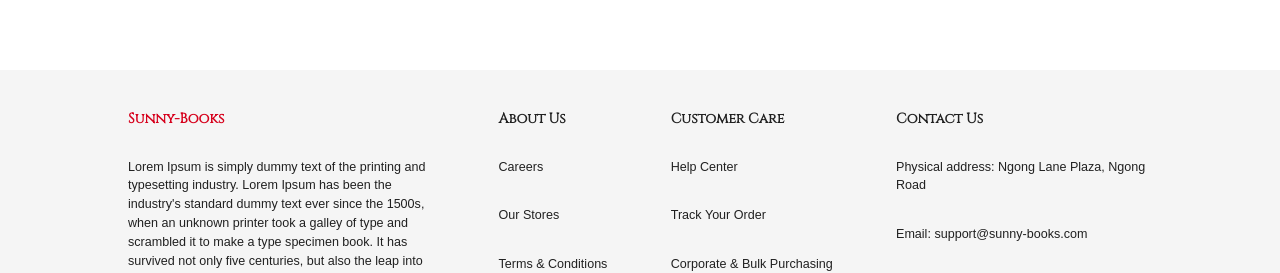
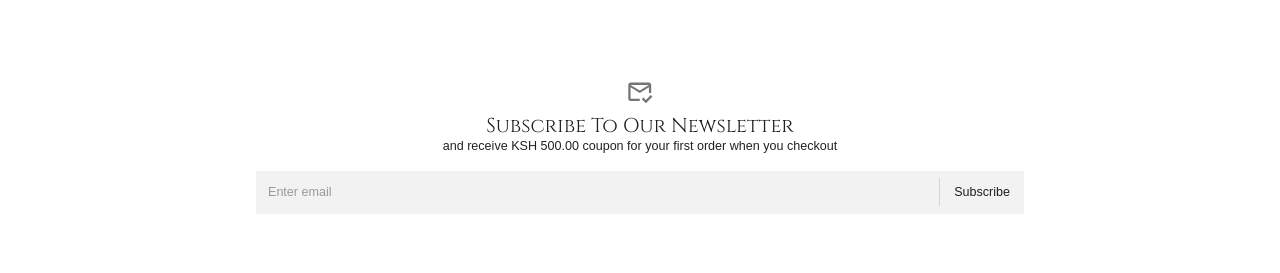
Before and after one commit to ogada-otieno/Sunny-Books, a React (Create React App) app in the folder client/: page / in a window 1280 px wide. Shown: the part 611-884 px from the top of the page. Built offline with nearby package versions, Linux system fonts and the light colour scheme; no server answers; a web font is replaced by a local one.

Commit message:
added footer and subscribe section

```diff
--- a/client/src/pages/global/CartMenu.js
+++ b/client/src/pages/global/CartMenu.js
@@ -26,7 +26,7 @@ const CartMenu = () => {
   const isCartOpen = useSelector((state) => state.cart.isCartOpen);
 
   const totalPrice = cart.reduce((total, book) => {
-    return total + book.count * book.price;
+    return parseInt(total) + parseInt(book.count) * parseInt(book.price);
   }, 0);
 
   return (
@@ -74,9 +74,7 @@ const CartMenu = () => {
                   </Box>
                   <Box flex="1 1 60%">
                     <FlexBox mb="5px">
-                      <Typography fontWeight="bold">
-                        {book.title}
-                      </Typography>
+                      <Typography fontWeight="bold">{book.title}</Typography>
                       <IconButton
                         onClick={() =>
                           dispatch(removeFromCart({ id: book.id }))
@@ -108,9 +106,7 @@ const CartMenu = () => {
                           <AddIcon />
                         </IconButton>
                       </Box>
-                      <Typography fontWeight="bold">
-                        ${book.price}
-                      </Typography>
+                      <Typography fontWeight="bold">${book.price}</Typography>
                     </FlexBox>
                   </Box>
                 </FlexBox>
--- a/client/src/pages/global/Footer.js
+++ b/client/src/pages/global/Footer.js
@@ -46,8 +46,11 @@ function Footer() {
             Customer Care
           </Typography>
           <Typography mb="30px">Help Center</Typography>
+          <Typography mb="30px">Frequently Asked Questions</Typography>
+          <Typography mb="30px">Complaints</Typography>
           <Typography mb="30px">Track Your Order</Typography>
           <Typography mb="30px">Corporate & Bulk Purchasing</Typography>
+          <Typography mb="30px">Partner With Us</Typography>
           <Typography mb="30px">Returns & Refunds</Typography>
         </Box>
 
--- a/client/src/pages/home/Home.js
+++ b/client/src/pages/home/Home.js
@@ -1,5 +1,6 @@
 import MainCarousel from "./MainCarousel";
 import BookList from "./BookList";
+import Subscribe from "./Subscribe";
 
 
 const Home = () => {
@@ -7,6 +8,7 @@ const Home = () => {
     <div className="home">
       <MainCarousel />
       <BookList />
+      <Subscribe />
     </div>
   );
 };
--- /dev/null
+++ b/client/src/pages/home/Subscribe.js
@@ -0,0 +1,40 @@
+import { Box, InputBase, Divider, Typography, IconButton } from "@mui/material";
+import MarkEmailReadOutlinedIcon from "@mui/icons-material/MarkEmailReadOutlined";
+import { useState } from "react";
+
+const Subscribe = () => {
+  const [email, setEmail] = useState("");
+
+  return (
+    <Box width="80%" margin="80px auto" textAlign="center">
+      <IconButton>
+        <MarkEmailReadOutlinedIcon fontSize="large" />
+      </IconButton>
+      <Typography variant="h3">Subscribe To Our Newsletter</Typography>
+      <Typography>
+        and receive KSH 500.00 coupon for your first order when you checkout
+      </Typography>
+      <Box
+        p="2px 4px"
+        m="15px auto"
+        display="flex"
+        alignItems="center"
+        width="75%"
+        backgroundColor="#F2F2F2"
+      >
+        <InputBase
+          sx={{ ml: 1, flex: 1 }}
+          placeholder="Enter email"
+          onChange={(e) => setEmail(e.target.value)}
+          value={email}
+        />
+        <Divider sx={{ height: 28, m: 0.5 }} orientation="vertical" />
+        <Typography sx={{ p: "10px", ":hover": { cursor: "pointer" } }}>
+          Subscribe
+        </Typography>
+      </Box>
+    </Box>
+  );
+};
+
+export default Subscribe;
```
Also changed, not shown: client/src/pages/itemDetails/ItemDetails.js (+11 -1 lines), 1 other file (tests, documents, lock files or other folders).
